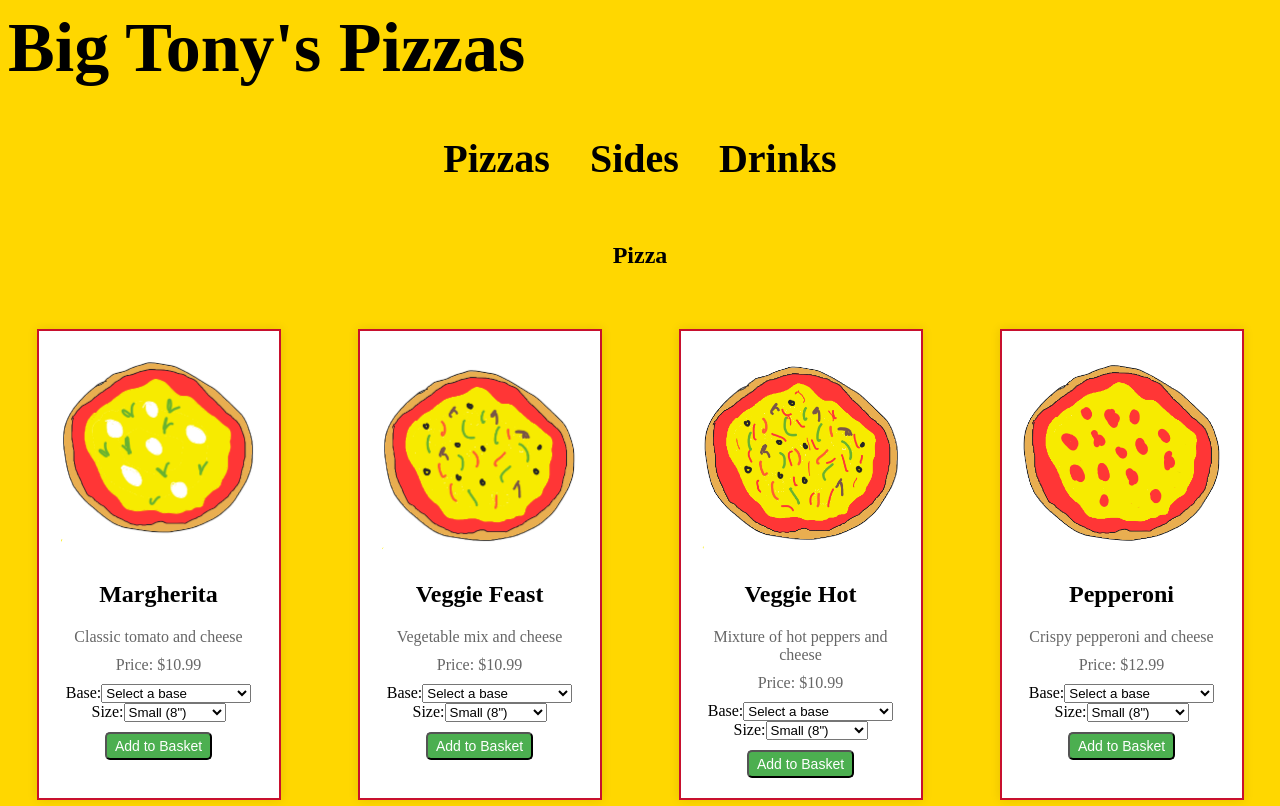
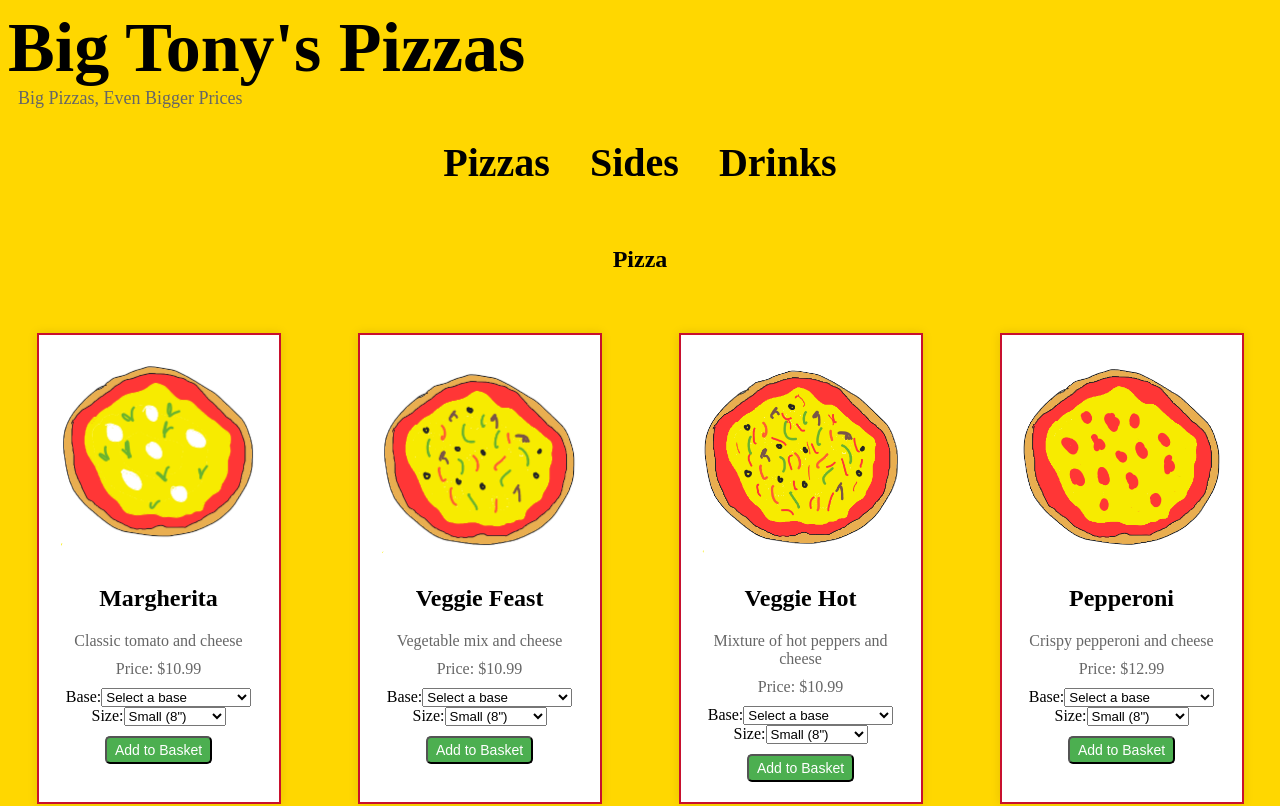
Before and after one commit to bharryc/novus-pizza-app, a React (Create React App) app: page / in a window 1280 px wide. Shown: the top 806 px of the page. Built offline with nearby package versions, Linux system fonts and the light colour scheme.

Commit message:
added more text on page.

```diff
--- a/src/App.css
+++ b/src/App.css
@@ -51,4 +51,12 @@
   .page-name {
     font-size: 70px;
     font-weight: bold;
+    margin-bottom: 0;
   }
+
+  .page-text {
+    font-size: 18px;
+    color: #666;
+    margin-top: 0;
+    margin-left: 10px;
+  }
--- a/src/App.js
+++ b/src/App.js
@@ -31,7 +31,10 @@ function App() {
   return (
     <div className="App">
       <header className="App-header">
+        <div className="header-section">
         <h1 className="page-name">Big Tony's Pizzas</h1>
+          <p className="page-text">Big Pizzas, Even Bigger Prices</p>
+          </div>
       </header>
 
       <nav className="menu-nav">
```
